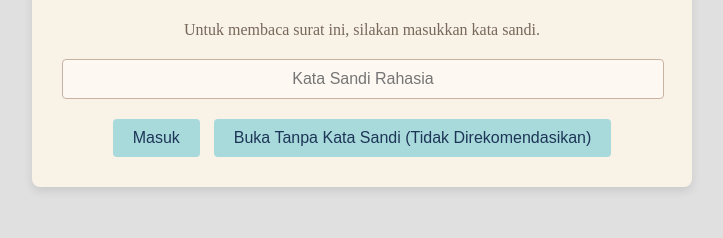
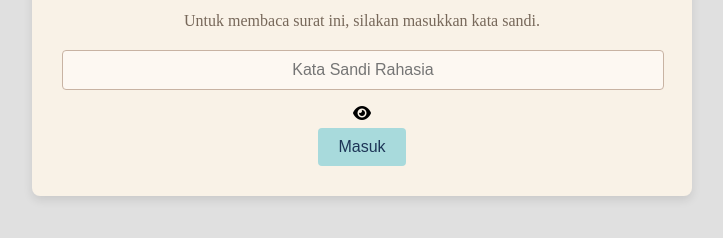
Before and after one commit to TabrizziAqlia/privateletter, a plain HTML site: page index.html in a window 1280 px wide. Shown: the part 352-590 px from the top of the page, without its empty margins (278-1001 px from the left). Drawn offline with Linux system fonts and the light colour scheme.

Commit message:
Update index.html

```diff
--- a/index.html
+++ b/index.html
@@ -5,17 +5,22 @@
     <meta name="viewport" content="width=device-width, initial-scale=1.0">
     <title>Surat Pribadi Anda</title>
     <link rel="stylesheet" href="style.css">
+    <link rel="stylesheet" href="https://cdnjs.cloudflare.com/ajax/libs/font-awesome/6.0.0-beta3/css/all.min.css">
 </head>
 <body>
     <div id="app">
         <div id="login-section">
             <h1>Selamat Datang</h1>
             <p>Untuk membaca surat ini, silakan masukkan kata sandi.</p>
-            <input type="password" id="password-input" placeholder="Kata Sandi Rahasia">
+            <div class="password-input-container">
+                <input type="password" id="password-input" placeholder="Kata Sandi Rahasia">
+                <span class="password-toggle" onclick="togglePasswordVisibility()">
+                    <i class="fas fa-eye" id="password-toggle-icon"></i>
+                </span>
+            </div>
             <button onclick="checkPassword()">Masuk</button>
             <p id="error-message" class="hidden">Kata sandi salah. Coba lagi!</p>
-            <button id="show-code-button" onclick="showCode()">Buka Tanpa Kata Sandi (Tidak Direkomendasikan)</button>
-        </div>
+            </div>
 
         <div id="letter-section" class="hidden">
             <h1>Sebuah Pesan dari Hati</h1>
@@ -26,7 +31,7 @@
                 <p>Pesan ini dibuat dengan penuh perhatian dan kasih sayang. Hanya untuk matamu saja.</p>
                 <p>Salam hangat selalu,</p>
                 <p><span id="sender-name">[Nama Anda]</span></p>
-                <p><em>Tanggal: 26 Juli 2025</em></p>
+                <p><em>Tanggal: 27 Juli 2025</em></p>
             </div>
             <button onclick="logout()">Keluar</button>
             <audio id="background-music" loop>
@@ -54,6 +59,7 @@
         const letterCodeElement = document.getElementById('letter-code');
         const backgroundMusic = document.getElementById('background-music');
         const letterContentElement = document.querySelector('#letter-section .letter-content');
+        const passwordToggleIcon = document.getElementById('password-toggle-icon');
 
 
         function checkPassword() {
@@ -91,6 +97,20 @@
             backgroundMusic.currentTime = 0; // Reset lagu
         }
 
+        // Fungsi untuk menampilkan/menyembunyikan password
+        function togglePasswordVisibility() {
+            if (passwordInput.type === 'password') {
+                passwordInput.type = 'text';
+                passwordToggleIcon.classList.remove('fa-eye');
+                passwordToggleIcon.classList.add('fa-eye-slash');
+            } else {
+                passwordInput.type = 'password';
+                passwordToggleIcon.classList.remove('fa-eye-slash');
+                passwordToggleIcon.classList.add('fa-eye');
+            }
+        }
+
+        // Fungsi showCode() dan hideCode() dari sebelumnya tetap ada jika ingin dipakai
         function showCode() {
             loginSection.classList.add('hidden');
             letterSection.classList.add('hidden');
@@ -98,7 +118,6 @@
             backgroundMusic.pause(); // Hentikan musik saat menampilkan kode
             backgroundMusic.currentTime = 0; // Reset musik
 
-            // Ambil dan format konten surat untuk ditampilkan sebagai kode
             const letterParagraphs = Array.from(letterContentElement.querySelectorAll('p')).map(p => p.textContent).join('\n\n');
             letterCodeElement.textContent = letterParagraphs;
         }
```
